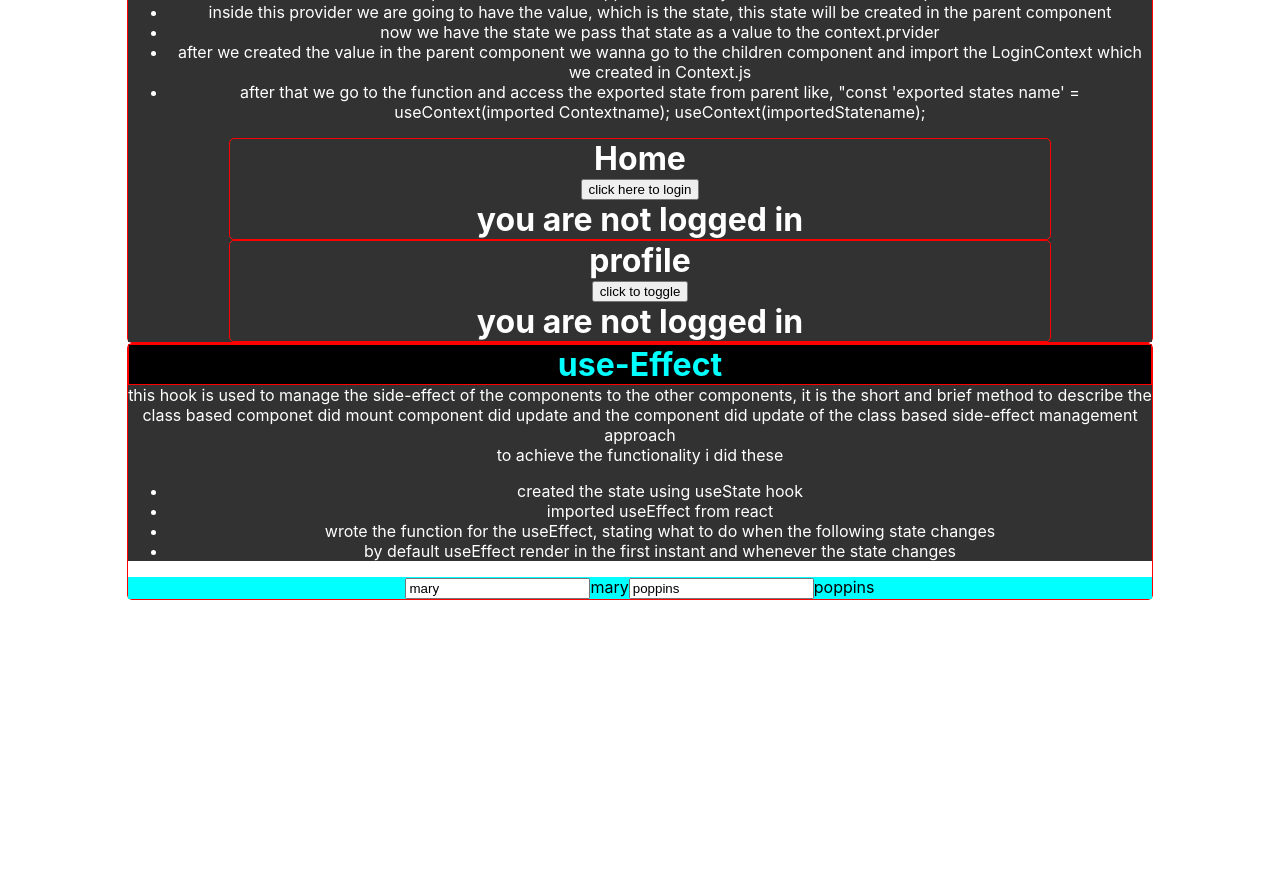
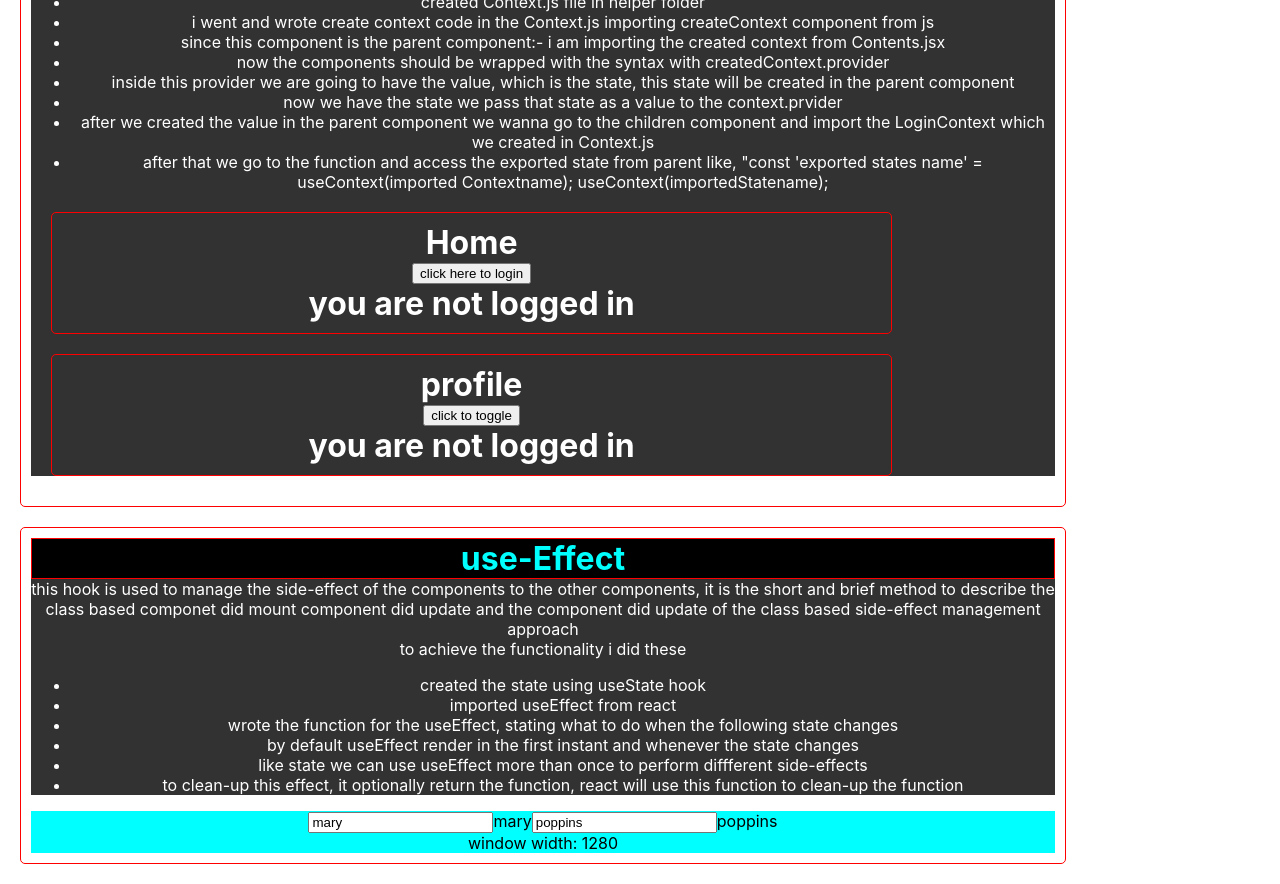
Before and after one commit to Dipak2056/use-state--context--effect-and-refs, a React (Create React App) app: page / in a window 1280 px wide. Shown: the part 360-1244 px from the top of the page. Before the commit the page ends 960 px from the top, so only its background shows below. Built offline with nearby package versions, Linux system fonts and the light colour scheme.

Commit message:
use effect and return function to unsubscribe

```diff
--- a/src/App.css
+++ b/src/App.css
@@ -6,6 +6,8 @@
   margin: auto;
   width: 80%;
   border-radius: 5px;
+  padding: 10px;
+  margin: 20px;
 }
 .title {
   border: 1px solid red;
--- a/src/components/UseEffect.jsx
+++ b/src/components/UseEffect.jsx
@@ -11,6 +11,15 @@ const UseEffect = () => {
   };
   useEffect(() => {
     document.title = name + " " + surname;
+  });
+  const [windowSize, setWindowSize] = useState(window.innerWidth);
+
+  useEffect(() => {
+    const handleResize = () => setWindowSize(window.innerWidth);
+    window.addEventListener("resize", handleResize);
+    return () => {
+      window.removeEventListener("resize", handleResize);
+    };
   });
   return (
     <div className="container">
@@ -36,6 +45,14 @@ const UseEffect = () => {
             by default useEffect render in the first instant and whenever the
             state changes
           </li>
+          <li>
+            like state we can use useEffect more than once to perform diffferent
+            side-effects
+          </li>
+          <li>
+            to clean-up this effect, it optionally return the function, react
+            will use this function to clean-up the function{" "}
+          </li>
         </ul>
       </div>
       <div className="demo">
@@ -45,6 +62,7 @@ const UseEffect = () => {
           <input value={surname} onChange={handleSurnameChange} />
           {surname}
         </section>
+        <p>window width: {windowSize}</p>
       </div>
     </div>
   );
```
